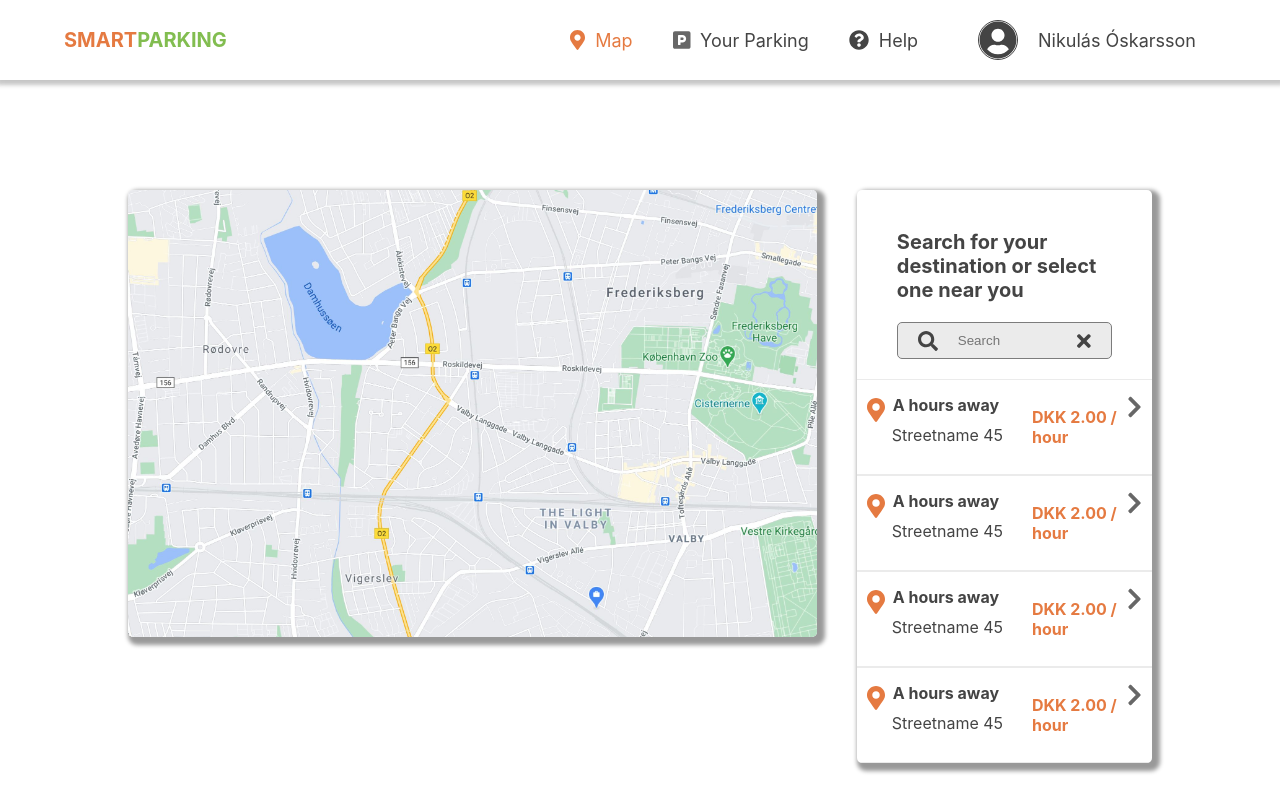
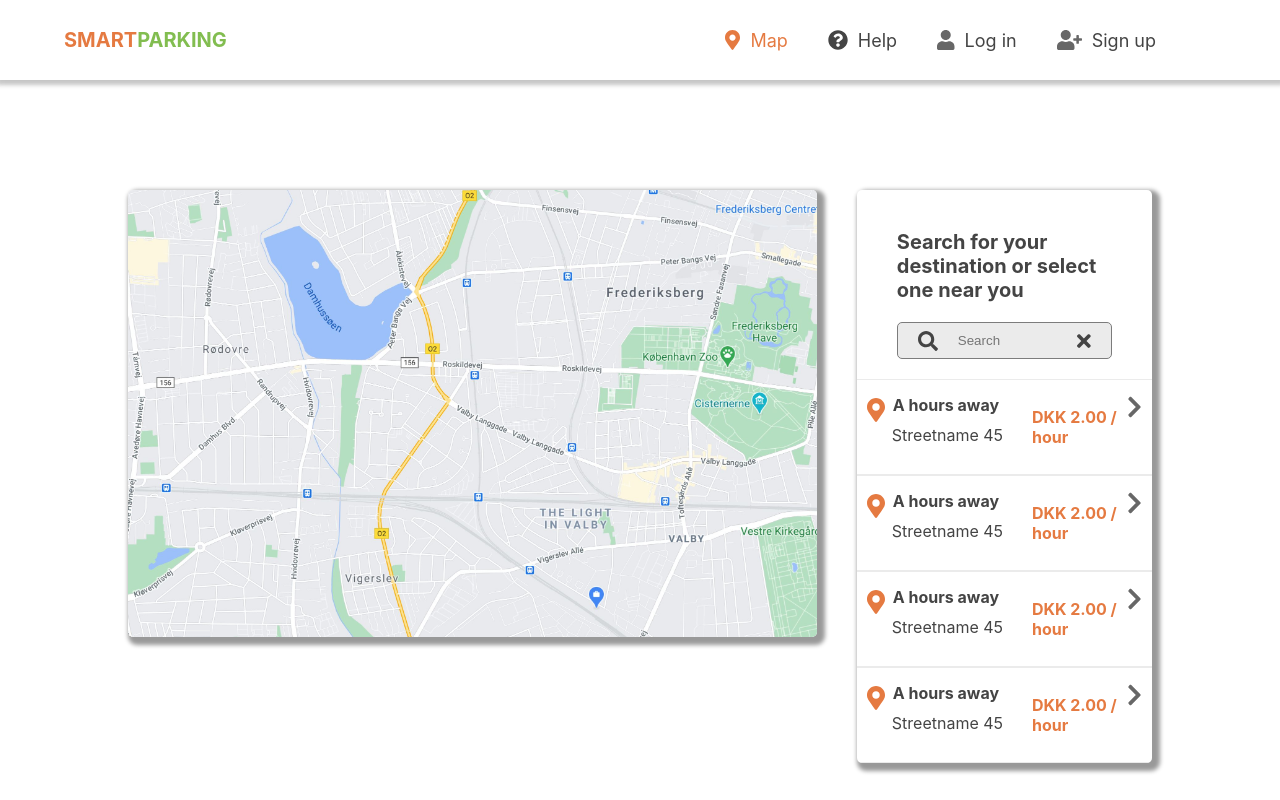
Before and after one commit to nikulasoskarsson/smart-parking, a React (Create React App) app: page / in a window 1280 px wide. Built offline with nearby package versions, Linux system fonts and the light colour scheme.

Commit message:
navbar refactored

```diff
--- a/src/App.js
+++ b/src/App.js
@@ -1,4 +1,4 @@
-import { useState} from 'react'
+import { useState } from 'react'
 import './App.scss'
 import SignUp from './components/auth/SignUp'
 import Login from './components/auth/Login'
@@ -19,11 +19,9 @@ function App() {
 
   return (
     <Router>
-      <div
-        className='App'
-        style={{ minHeight: '100vh', }}
-      >
+      <div className='App' style={{ minHeight: '100vh' }}>
         <Navbar
+          isAuthenticated={isAuthenticated}
           accountModalActive={accountModalActive}
           setAccountModalActive={setAccountModalActive}
         />
@@ -48,8 +46,8 @@ function App() {
             <Login
               isAuthenticated={isAuthenticated}
               setIsAuthenticated={setIsAuthenticated}
-              selectedParking = {selectedParking}
-              setSelectedParking ={setSelectedParking}
+              selectedParking={selectedParking}
+              setSelectedParking={setSelectedParking}
             />
           </Route>
           <Route path='/signup'>
--- a/src/components/Layout/Navbar.js
+++ b/src/components/Layout/Navbar.js
@@ -3,7 +3,9 @@ import {
   faParking,
   faQuestionCircle,
   faUserCircle,
-  faMapMarkerAlt
+  faMapMarkerAlt,
+  faUser,
+  faUserPlus,
 } from '@fortawesome/free-solid-svg-icons'
 import { NavLink } from 'react-router-dom'
 
@@ -12,8 +14,8 @@ const Navbar = ({
   setAccountModalActive,
   item,
   setSelectedParking,
+  isAuthenticated,
 }) => {
-
   return (
     <div className='navbar'>
       <div className='navbar__logo'>
@@ -23,27 +25,21 @@ const Navbar = ({
         </h3>
       </div>
       <ul className='navbar__list'>
-        <NavLink
-          className='navbar__list-item'
-          to='/'
-          exact
-        >
+        <NavLink className='navbar__list-item' to='/' exact>
           <FontAwesomeIcon
             className='navbar__list-icon'
             icon={faMapMarkerAlt}
             size='lg'
           />
-          <span className='navbar__link'>
-            Map
-          </span>
+          <span className='navbar__link'>Map</span>
         </NavLink>
+        {isAuthenticated && (
           <NavLink
             className='navbar__list-item'
-
             to={'/your-parking'}
             onClick={() => {
-            item={item}
-            setSelectedParking={setSelectedParking}
+              item = { item }
+              setSelectedParking = { setSelectedParking }
             }}
           >
             <FontAwesomeIcon
@@ -51,22 +47,41 @@ const Navbar = ({
               icon={faParking}
               size='lg'
             />
-          <span className='navbar__link'>
-            Your Parking
-          </span>
+            <span className='navbar__link'>Your Parking</span>
           </NavLink>
+        )}
+
         <li className='navbar__list-item'>
           <FontAwesomeIcon
             className='navbar__list-icon'
             icon={faQuestionCircle}
             size='lg'
           />
-          <span className='navbar__link'>
-            Help
-          </span>
+          <span className='navbar__link'>Help</span>
         </li>
+        {!isAuthenticated && (
+          <>
+            <NavLink to='/login' className='navbar__list-item'>
+              <FontAwesomeIcon
+                className='navbar__list-icon'
+                icon={faUser}
+                size='lg'
+              />
+              <span className='navbar__link'>Log in</span>
+            </NavLink>
 
+            <NavLink to='/signup' className='navbar__list-item'>
+              <FontAwesomeIcon
+                className='navbar__list-icon'
+                icon={faUserPlus}
+                size='lg'
+              />
+              <span className='navbar__link'>Sign up</span>
+            </NavLink>
+          </>
+        )}
       </ul>
+      {isAuthenticated && (
         <div
           className='navbar__user'
           onClick={() => setAccountModalActive(!accountModalActive)}
@@ -79,6 +94,7 @@ const Navbar = ({
 
           <span className='navbar__user-name'>Nikulás Óskarsson</span>
         </div>
+      )}
     </div>
   )
 }
```
Lines whose indentation alone changed are shown as unchanged.
